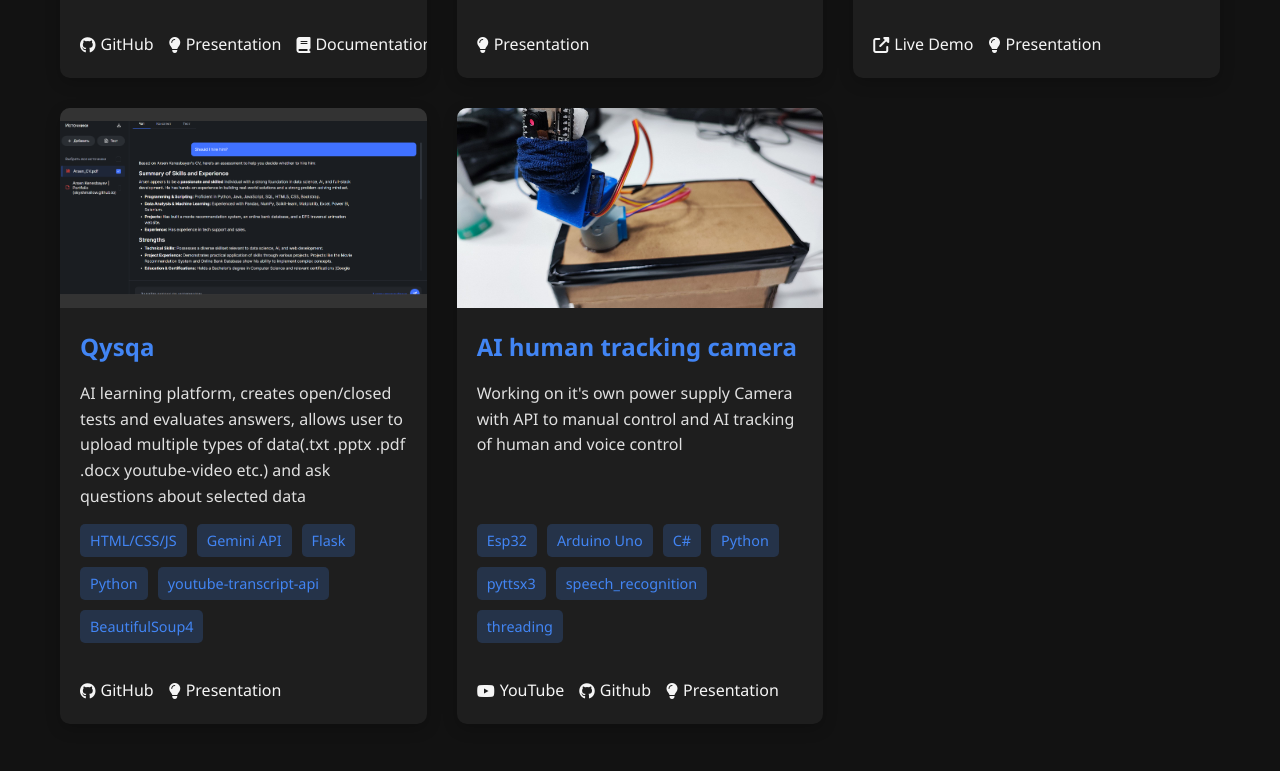
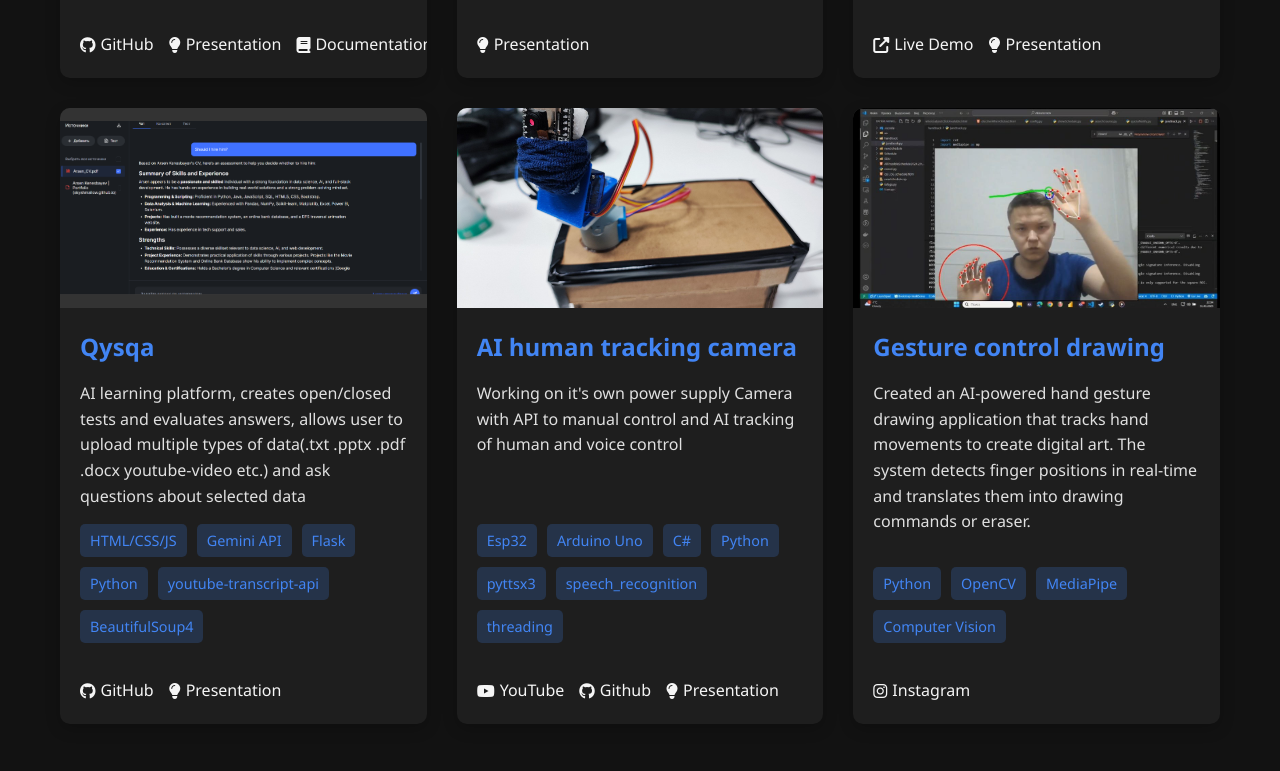
Before and after one commit to Skyshmallow/portfolio, a plain HTML site: page index.html in a window 1280 px wide. Shown: the part 1269-2040 px from the top of the page. Drawn offline with Linux system fonts and the light colour scheme.

Commit message:
Gesture drawing project added

```diff
--- a/index.html
+++ b/index.html
@@ -808,6 +808,31 @@
             </div>
         </div>
 
+
+
+
+        <div class="project-card">
+            <div class="project-media">
+                <div class="media-placeholder">
+
+                    <img src="media/gesture.jpg" alt="Gesture Control Drawing" style="width: 100%; height: 100%; object-fit: cover;">
+                </div>
+            </div>
+            <div class="project-content">
+                <h3 class="project-title">Gesture control drawing</h3>
+                <p class="project-description">Created an AI-powered hand gesture drawing application that tracks hand movements to create digital art. The system detects finger positions in real-time and translates them into drawing commands or eraser.</p>
+                <div class="tech-stack">
+                    <span class="tech-tag">Python</span>
+                    <span class="tech-tag">OpenCV</span>
+                    <span class="tech-tag">MediaPipe</span>
+                    <span class="tech-tag">Computer Vision</span>
+                </div>
+                <div class="project-links">
+                    <a href="https://www.instagram.com/p/DFf4ZYFsIH_/" target="_blank"><i class="fab fa-instagram"></i> Instagram</a>
+                </div>
+            </div>
+        </div>
+
         </div>
     </section>
 
```
Also changed, not shown: media/gesture.jpg (added).
